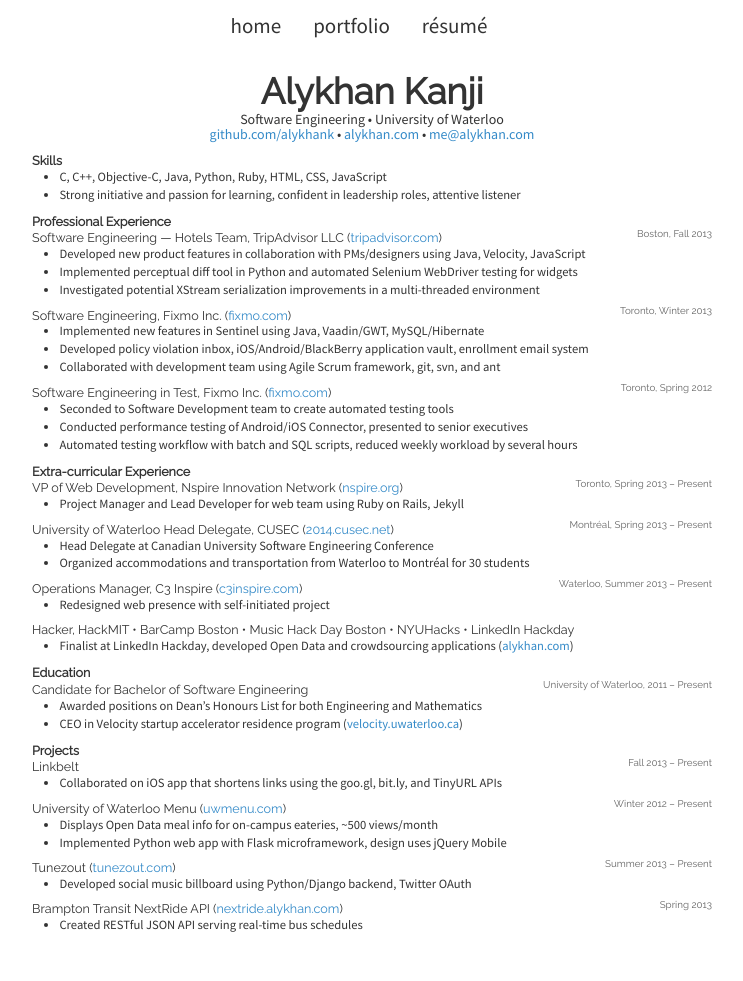
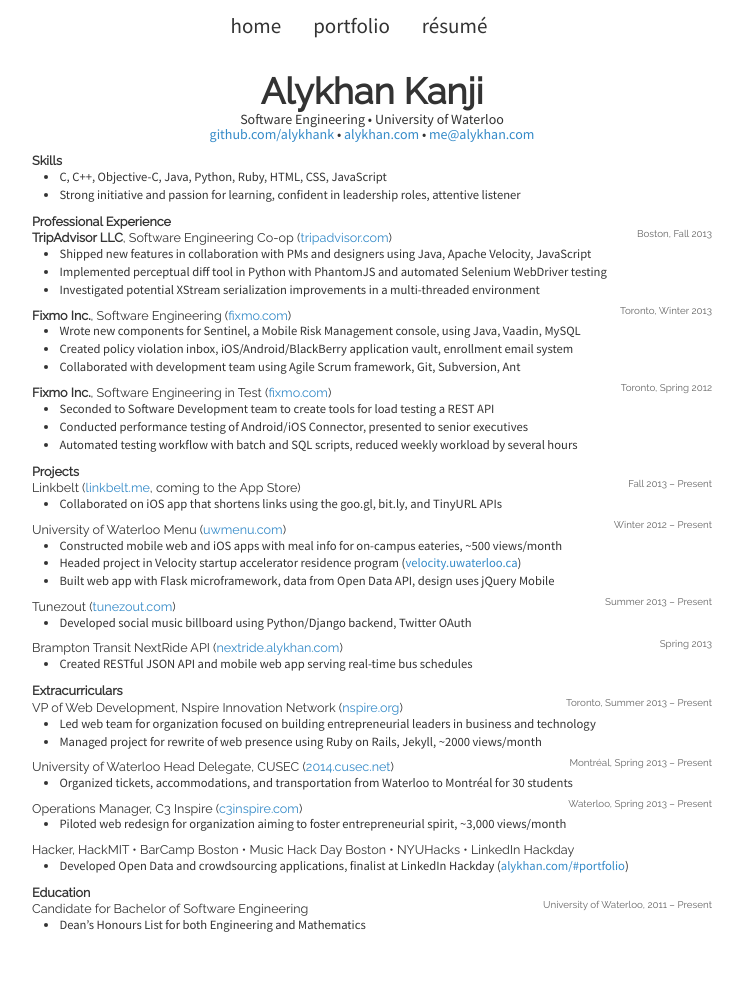
Before and after one commit to alykhank/alykhank.github.io, a Jekyll site: the page built from resume.html, in a window 1280 px wide. Shown: the whole page, without its empty margins (268-1011 px from the left). Built offline with Jekyll 4.4.1, drawn with Linux system fonts in a browser that asks for light colours; nearby versions of some CDN libraries; Markdown is read by kramdown in place of the engine named in the settings; comment, search, counter and statistics services are not loaded.

Commit message:
Update résumé based on CUSEC critiques

```diff
--- a/resume.html
+++ b/resume.html
@@ -19,83 +19,39 @@
 
 <h3 id="professionalexperience">Professional Experience</h3>
 
-<h4 id="softwareengineeringhotelsteamtripadvisorllctripadvisor.com">Software Engineering — Hotels Team, TripAdvisor LLC (<a href="http://tripadvisor.com">tripadvisor.com</a>)</h4>
+<h4 id="tripadvisorllcsoftwareengineeringco-optripadvisor.com"><strong>TripAdvisor LLC</strong>, Software Engineering Co-op (<a href="http://tripadvisor.com">tripadvisor.com</a>)</h4>
 
 <h5 id="bostonfall2013">Boston, Fall 2013</h5>
 
 <ul>
-<li>Developed new product features in collaboration with PMs/designers using Java, Velocity, JavaScript</li>
-<li>Implemented perceptual diff tool in Python and automated Selenium WebDriver testing for widgets</li>
+<li>Shipped new features in collaboration with PMs and designers using Java, Apache Velocity, JavaScript</li>
+<li>Implemented perceptual diff tool in Python with PhantomJS and automated Selenium WebDriver testing</li>
 <li>Investigated potential XStream serialization improvements in a multi-threaded environment</li>
 </ul>
 
-<h4 id="softwareengineeringfixmoinc.fixmo.com">Software Engineering, Fixmo Inc. (<a href="http://fixmo.com">fixmo.com</a>)</h4>
+<h4 id="fixmoinc.softwareengineeringfixmo.com"><strong>Fixmo Inc.</strong>, Software Engineering (<a href="http://fixmo.com">fixmo.com</a>)</h4>
 
 <h5 id="torontowinter2013">Toronto, Winter 2013</h5>
 
 <ul>
-<li>Implemented new features in Sentinel using Java, Vaadin/GWT, MySQL/Hibernate</li>
-<li>Developed policy violation inbox, iOS/Android/BlackBerry application vault, enrollment email system</li>
-<li>Collaborated with development team using Agile Scrum framework, git, svn, and ant</li>
+<li>Wrote new components for Sentinel, a Mobile Risk Management console, using Java, Vaadin, MySQL</li>
+<li>Created policy violation inbox, iOS/Android/BlackBerry application vault, enrollment email system</li>
+<li>Collaborated with development team using Agile Scrum framework, Git, Subversion, Ant</li>
 </ul>
 
-<h4 id="softwareengineeringintestfixmoinc.fixmo.com">Software Engineering in Test, Fixmo Inc. (<a href="http://fixmo.com">fixmo.com</a>)</h4>
+<h4 id="fixmoinc.softwareengineeringintestfixmo.com"><strong>Fixmo Inc.</strong>, Software Engineering in Test (<a href="http://fixmo.com">fixmo.com</a>)</h4>
 
 <h5 id="torontospring2012">Toronto, Spring 2012</h5>
 
 <ul>
-<li>Seconded to Software Development team to create automated testing tools</li>
+<li>Seconded to Software Development team to create tools for load testing a REST API</li>
 <li>Conducted performance testing of Android/iOS Connector, presented to senior executives</li>
 <li>Automated testing workflow with batch and SQL scripts, reduced weekly workload by several hours</li>
 </ul>
 
-<h3 id="extra-curricularexperience">Extra-curricular Experience</h3>
-
-<h4 id="vpofwebdevelopmentnspireinnovationnetworknspire.org">VP of Web Development, Nspire Innovation Network (<a href="http://nspire.org">nspire.org</a>)</h4>
-
-<h5 id="torontospring2013--present">Toronto, Spring 2013 &#8211; Present</h5>
-
-<ul>
-<li>Project Manager and Lead Developer for web team using Ruby on Rails, Jekyll</li>
-</ul>
-
-<h4 id="universityofwaterlooheaddelegatecusec2014.cusec.net">University of Waterloo Head Delegate, CUSEC (<a href="http://2014.cusec.net">2014.cusec.net</a>)</h4>
-
-<h5 id="montreacutealspring2013--present">Montr&eacute;al, Spring 2013 &#8211; Present</h5>
-
-<ul>
-<li>Head Delegate at Canadian University Software Engineering Conference</li>
-<li>Organized accommodations and transportation from Waterloo to Montréal for 30 students</li>
-</ul>
-
-<h4 id="operationsmanagerc3inspirec3inspire.com">Operations Manager, C3 Inspire (<a href="http://c3inspire.com">c3inspire.com</a>)</h4>
-
-<h5 id="waterloosummer2013--present">Waterloo, Summer 2013 &#8211; Present</h5>
-
-<ul>
-<li>Redesigned web presence with self-initiated project</li>
-</ul>
-
-<h4 id="hackerhackmitbarcampbostonmusichackdaybostonnyuhackslinkedinhackday">Hacker, HackMIT • BarCamp Boston • Music Hack Day Boston • NYUHacks • LinkedIn Hackday</h4>
-
-<ul>
-<li>Finalist at LinkedIn Hackday, developed Open Data and crowdsourcing applications (<a href="http://alykhan.com/#portfolio">alykhan.com</a>)</li>
-</ul>
-
-<h3 id="education">Education</h3>
-
-<h4 id="candidateforbachelorofsoftwareengineering">Candidate for Bachelor of Software Engineering</h4>
-
-<h5 id="universityofwaterloo2011--present">University of Waterloo, 2011 &#8211; Present</h5>
-
-<ul>
-<li>Awarded positions on Dean&#8217;s Honours List for both Engineering and Mathematics</li>
-<li>CEO in Velocity startup accelerator residence program (<a href="http://velocity.uwaterloo.ca">velocity.uwaterloo.ca</a>)</li>
-</ul>
-
 <h3 id="projects">Projects</h3>
 
-<h4 id="linkbelt">Linkbelt</h4>
+<h4 id="linkbeltlinkbelt.mecomingtotheappstore">Linkbelt (<a href="http://linkbelt.me">linkbelt.me</a>, coming to the App Store)</h4>
 
 <h5 id="fall2013--present">Fall 2013 &#8211; Present</h5>
 
@@ -108,8 +64,9 @@
 <h5 id="winter2012--present">Winter 2012 &#8211; Present</h5>
 
 <ul>
-<li>Displays Open Data meal info for on-campus eateries, ~500 views/month</li>
-<li>Implemented Python web app with Flask microframework, design uses jQuery Mobile</li>
+<li>Constructed mobile web and iOS apps with meal info for on-campus eateries, ~500 views/month</li>
+<li>Headed project in Velocity startup accelerator residence program (<a href="http://velocity.uwaterloo.ca">velocity.uwaterloo.ca</a>)</li>
+<li>Built web app with Flask microframework, data from Open Data API, design uses jQuery Mobile</li>
 </ul>
 
 <h4 id="tunezouttunezout.com">Tunezout (<a href="http://tunezout.com">tunezout.com</a>)</h4>
@@ -125,6 +82,49 @@
 <h5 id="spring2013">Spring 2013</h5>
 
 <ul>
-<li>Created RESTful JSON API serving real-time bus schedules</li>
+<li>Created RESTful JSON API and mobile web app serving real-time bus schedules</li>
+</ul>
+
+<h3 id="extracurriculars">Extracurriculars</h3>
+
+<h4 id="vpofwebdevelopmentnspireinnovationnetworknspire.org">VP of Web Development, Nspire Innovation Network (<a href="http://nspire.org">nspire.org</a>)</h4>
+
+<h5 id="torontosummer2013--present">Toronto, Summer 2013 &#8211; Present</h5>
+
+<ul>
+<li>Led web team for organization focused on building entrepreneurial leaders in business and technology</li>
+<li>Managed project for rewrite of web presence using Ruby on Rails, Jekyll, ~2000 views/month</li>
+</ul>
+
+<h4 id="universityofwaterlooheaddelegatecusec2014.cusec.net">University of Waterloo Head Delegate, CUSEC (<a href="http://2014.cusec.net">2014.cusec.net</a>)</h4>
+
+<h5 id="montreacutealspring2013--present">Montr&eacute;al, Spring 2013 &#8211; Present</h5>
+
+<ul>
+<li>Organized tickets, accommodations, and transportation from Waterloo to Montréal for 30 students</li>
+</ul>
+
+<h4 id="operationsmanagerc3inspirec3inspire.com">Operations Manager, C3 Inspire (<a href="http://c3inspire.com">c3inspire.com</a>)</h4>
+
+<h5 id="waterloospring2013--present">Waterloo, Spring 2013 &#8211; Present</h5>
+
+<ul>
+<li>Piloted web redesign for organization aiming to foster entrepreneurial spirit, ~3,000 views/month</li>
+</ul>
+
+<h4 id="hackerhackmitbarcampbostonmusichackdaybostonnyuhackslinkedinhackday">Hacker, HackMIT • BarCamp Boston • Music Hack Day Boston • NYUHacks • LinkedIn Hackday</h4>
+
+<ul>
+<li>Developed Open Data and crowdsourcing applications, finalist at LinkedIn Hackday (<a href="http://alykhan.com/#portfolio">alykhan.com/#portfolio</a>)</li>
+</ul>
+
+<h3 id="education">Education</h3>
+
+<h4 id="candidateforbachelorofsoftwareengineering">Candidate for Bachelor of Software Engineering</h4>
+
+<h5 id="universityofwaterloo2011--present">University of Waterloo, 2011 &#8211; Present</h5>
+
+<ul>
+<li>Dean’s Honours List for both Engineering and Mathematics</li>
 </ul>
 </div>
```
Also changed, not shown: other parts of resume.html (+1 -1 lines), 1 other file.
